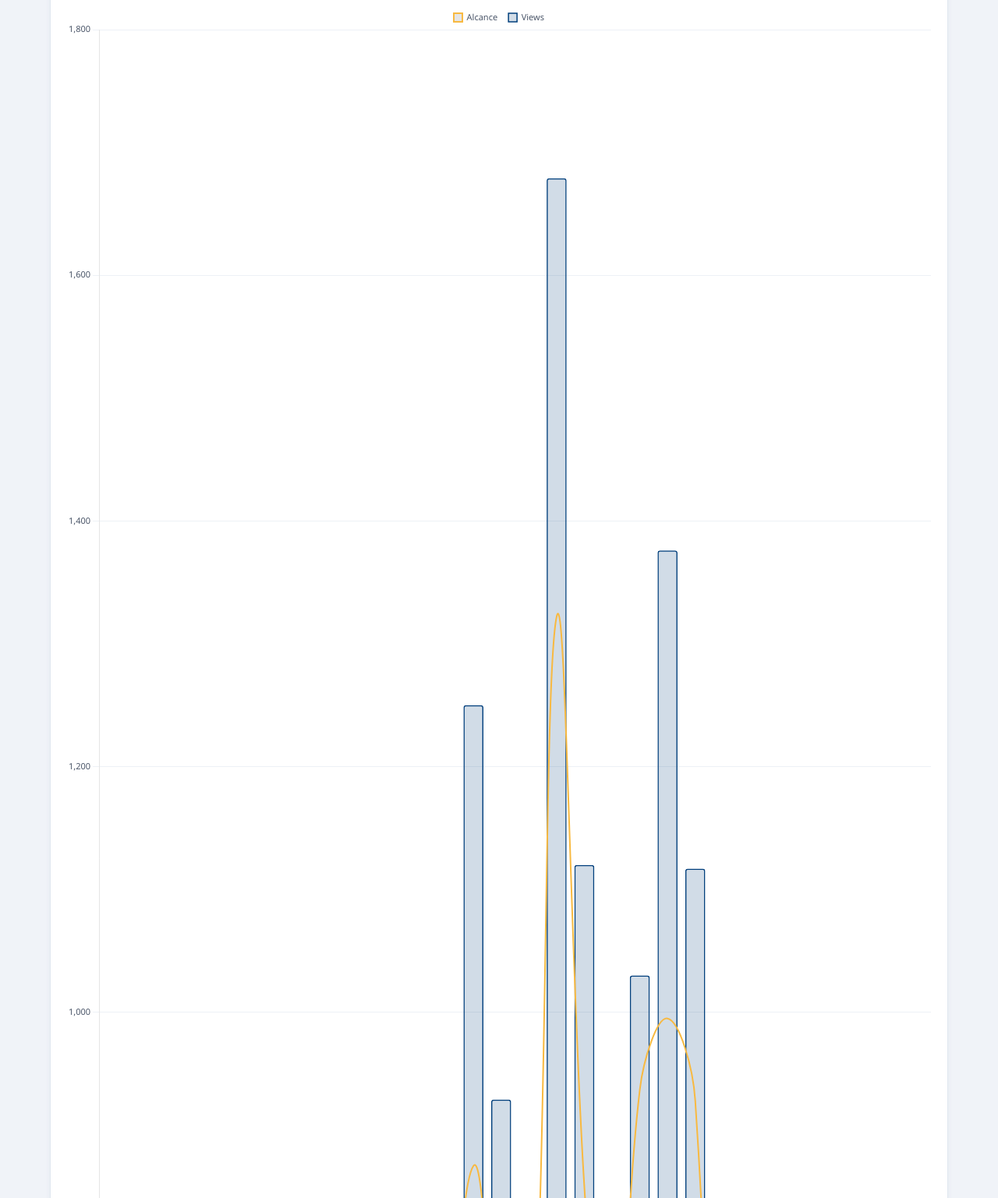
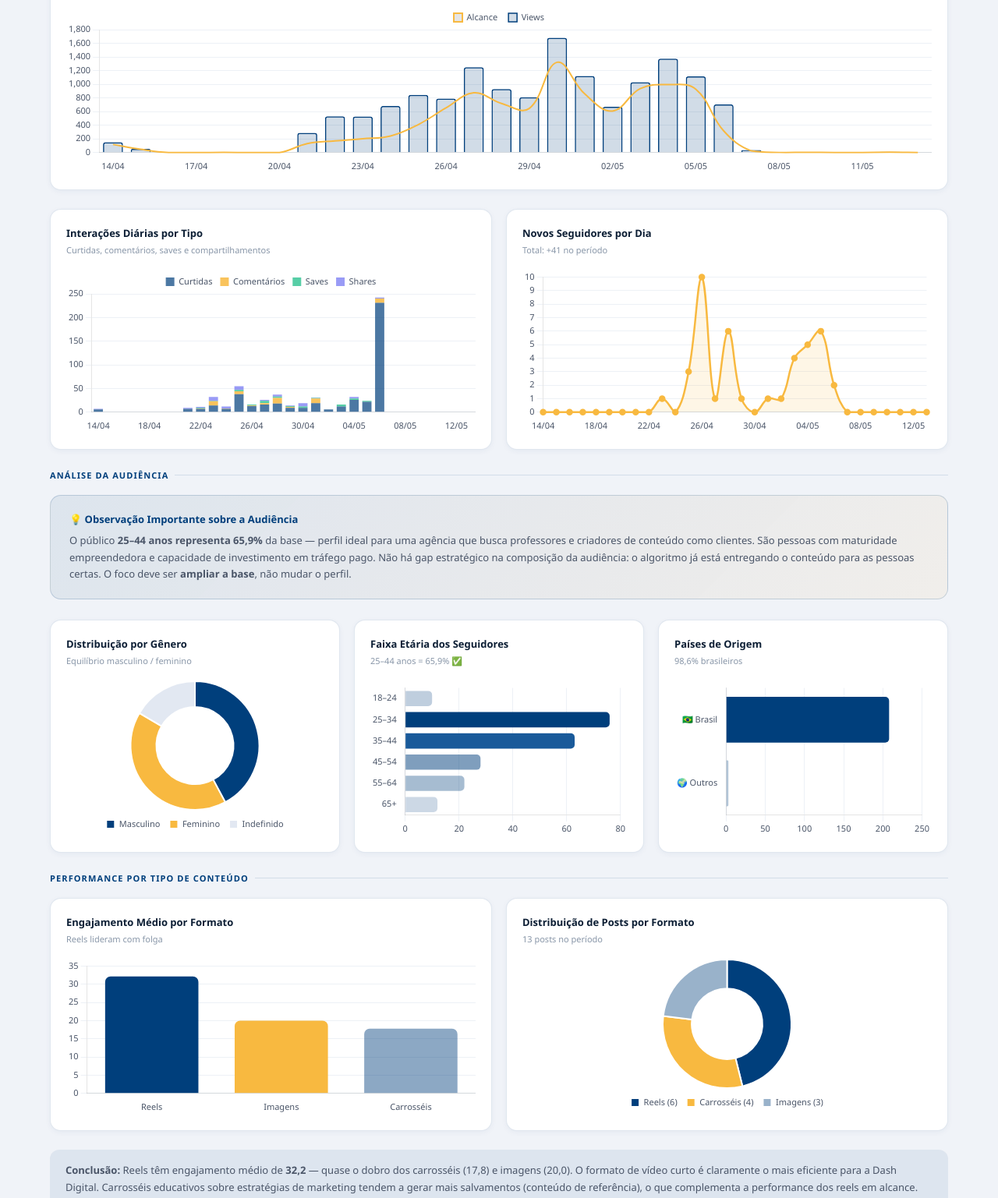
Before and after one commit to anacarolinademariamello-hue/dashdgt-relatorio, a plain HTML site: page index.html in a window 1280 px wide. Shown: the part 1001-2538 px from the top of the page at 78% size. Drawn offline with nearby package versions, Linux system fonts and the light colour scheme; animation ran at ten frames a second.

Commit message:
Fix: wrap canvas in fixed-height divs to prevent Chart.js infinite resize loop
Co-Authored-By: Claude Sonnet 4.6 <noreply@anthropic.com>

```diff
--- a/index.html
+++ b/index.html
@@ -140,18 +140,18 @@ body{background:var(--bg);color:var(--tx);font-family:'Segoe UI',system-ui,sans-
   <div class="cd">
     <div class="ct">Visualizações e Alcance por Dia (últimos 30 dias)</div>
     <div class="cs">Lacunas visíveis em 16–20/abr e 07–12/mai — dias de inatividade total</div>
-    <canvas id="cDailyVR" height="220"></canvas>
+    <div style="position:relative;height:220px"><canvas id="cDailyVR"></canvas></div>
   </div>
   <div class="g2">
     <div class="cd nm">
       <div class="ct">Interações Diárias por Tipo</div>
       <div class="cs">Curtidas, comentários, saves e compartilhamentos</div>
-      <canvas id="cDailyI" height="210"></canvas>
+      <div style="position:relative;height:210px"><canvas id="cDailyI"></canvas></div>
     </div>
     <div class="cd nm">
       <div class="ct">Novos Seguidores por Dia</div>
       <div class="cs">Total: +41 no período</div>
-      <canvas id="cDailyF" height="210"></canvas>
+      <div style="position:relative;height:210px"><canvas id="cDailyF"></canvas></div>
     </div>
   </div>
 
@@ -165,17 +165,17 @@ body{background:var(--bg);color:var(--tx);font-family:'Segoe UI',system-ui,sans-
     <div class="cd nm">
       <div class="ct">Distribuição por Gênero</div>
       <div class="cs">Equilíbrio masculino / feminino</div>
-      <canvas id="cGender" height="200"></canvas>
+      <div style="position:relative;height:200px"><canvas id="cGender"></canvas></div>
     </div>
     <div class="cd nm">
       <div class="ct">Faixa Etária dos Seguidores</div>
       <div class="cs">25–44 anos = 65,9% ✅</div>
-      <canvas id="cAge" height="200"></canvas>
+      <div style="position:relative;height:200px"><canvas id="cAge"></canvas></div>
     </div>
     <div class="cd nm">
       <div class="ct">Países de Origem</div>
       <div class="cs">98,6% brasileiros</div>
-      <canvas id="cCountry" height="200"></canvas>
+      <div style="position:relative;height:200px"><canvas id="cCountry"></canvas></div>
     </div>
   </div>
 
@@ -185,12 +185,12 @@ body{background:var(--bg);color:var(--tx);font-family:'Segoe UI',system-ui,sans-
     <div class="cd nm">
       <div class="ct">Engajamento Médio por Formato</div>
       <div class="cs">Reels lideram com folga</div>
-      <canvas id="cFmtEng" height="200"></canvas>
+      <div style="position:relative;height:200px"><canvas id="cFmtEng"></canvas></div>
     </div>
     <div class="cd nm">
       <div class="ct">Distribuição de Posts por Formato</div>
       <div class="cs">13 posts no período</div>
-      <canvas id="cFmtDist" height="200"></canvas>
+      <div style="position:relative;height:200px"><canvas id="cFmtDist"></canvas></div>
     </div>
   </div>
   <div class="ccl">
@@ -218,7 +218,7 @@ body{background:var(--bg);color:var(--tx);font-family:'Segoe UI',system-ui,sans-
   <div class="cd">
     <div class="ct">Comparativo de Performance dos Posts — Alcance vs Engajamento</div>
     <div class="cs">Cada ponto representa um post. Posts no canto superior direito são os mais eficientes.</div>
-    <canvas id="cScatter" height="260"></canvas>
+    <div style="position:relative;height:260px"><canvas id="cScatter"></canvas></div>
   </div>
 
   <!-- ANÁLISE ESTRATÉGICA -->
```
